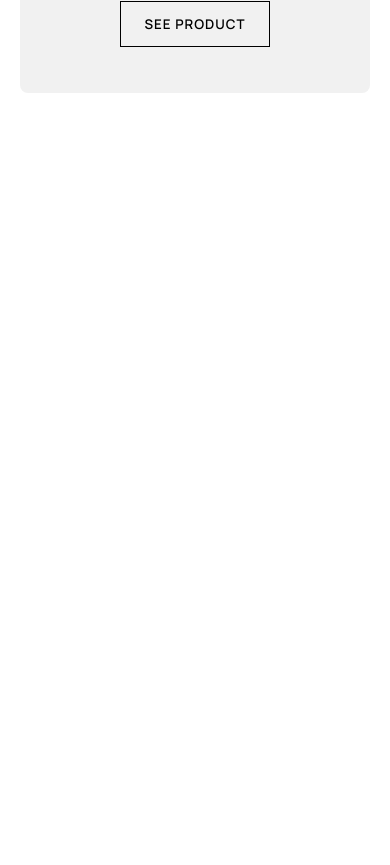
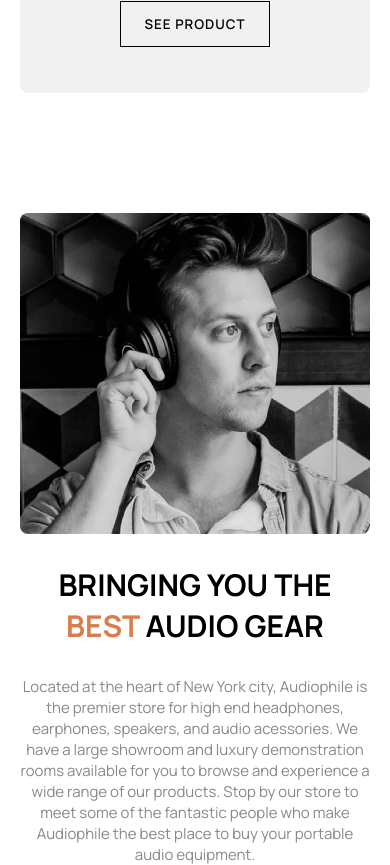
Before and after one commit to akaahl/audiophile-ecommerce, a React (Create React App) app: page / in a window 390 px wide. Shown: the part 2900-3765 px from the top of the page. Before the commit the page ends 3013 px from the top, so only its background shows below. Built offline with nearby package versions, Linux system fonts and the light colour scheme.

Commit message:
Revised media queries for gallery three in Gallery component

```diff
--- a/src/components/Home/Gallery.js
+++ b/src/components/Home/Gallery.js
@@ -278,11 +278,9 @@ const StyledGallery = styled.div`
 
       .img-container {
         flex: 0.5;
-        /* height: 300px; */
 
         img {
           border-radius: 8px;
-          /* object-fit: contain; */
         }
       }
 
--- a/src/components/Shared/CompanyDescription.js
+++ b/src/components/Shared/CompanyDescription.js
@@ -1,6 +1,8 @@
 import React from "react";
 import styled from "styled-components";
 import modelImg from "../../assets/shared/desktop/image-best-gear.jpg";
+import tabletModelImg from "../../assets/shared/tablet/image-best-gear.jpg";
+import mobileModelImg from "../../assets/shared/mobile/image-best-gear.jpg";
 
 const CompanyDescription = () => {
   return (
@@ -20,7 +22,9 @@ const CompanyDescription = () => {
       </div>
 
       <div className="img-container">
-        <img src={modelImg} alt="model" />
+        <img src={modelImg} alt="model" className="desktop-img" />
+        <img src={tabletModelImg} alt="model" className="tablet-img" />
+        <img src={mobileModelImg} alt="model" className="mobile-img" />
       </div>
     </StyledContainer>
   );
@@ -29,7 +33,7 @@ const CompanyDescription = () => {
 export default CompanyDescription;
 
 const StyledContainer = styled.div`
-  margin-top: 200px;
+  margin-top: 180px;
   padding: 0 150px;
   display: flex;
   justify-content: space-between;
@@ -68,7 +72,64 @@ const StyledContainer = styled.div`
     img {
       height: 100%;
       width: 100%;
-      /* object-fit: contain; */
+    }
+
+    .tablet-img,
+    .mobile-img {
+      display: none;
+    }
+  }
+
+  @media (max-width: 1024px) {
+    height: 600px;
+    padding: 0 50px;
+    flex-direction: column-reverse;
+
+    .text-content {
+      margin-right: 0;
+
+      h2 {
+        width: 100%;
+        text-align: center;
+      }
+
+      p {
+        width: 100%;
+        text-align: center;
+      }
+    }
+
+    .img-container {
+      .desktop-img {
+        display: none;
+      }
+
+      .tablet-img {
+        display: block;
+      }
+    }
+  }
+
+  @media (max-width: 425px) {
+    padding: 0 20px;
+    height: auto;
+    margin-top: 120px;
+
+    .text-content {
+      margin-top: 30px;
+      h2 {
+        font-size: 30px;
+      }
+    }
+
+    .img-container {
+      .tablet-img {
+        display: none;
+      }
+
+      .mobile-img {
+        display: block;
+      }
     }
   }
 `;
--- a/src/pages/Home.js
+++ b/src/pages/Home.js
@@ -11,7 +11,7 @@ const Home = () => {
       <Hero />
       <CategoryCard />
       <Gallery />
-      {/* <CompanyDescription /> */}
+      <CompanyDescription />
       {/* <Footer /> */}
     </div>
   );
```
